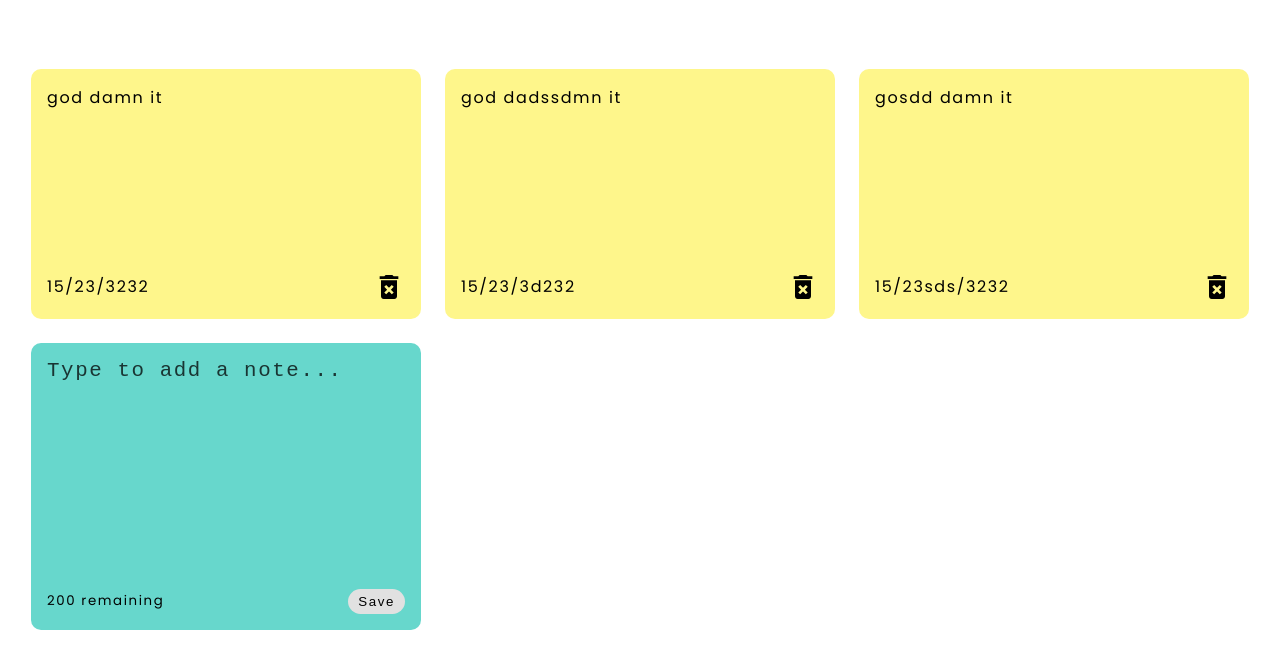
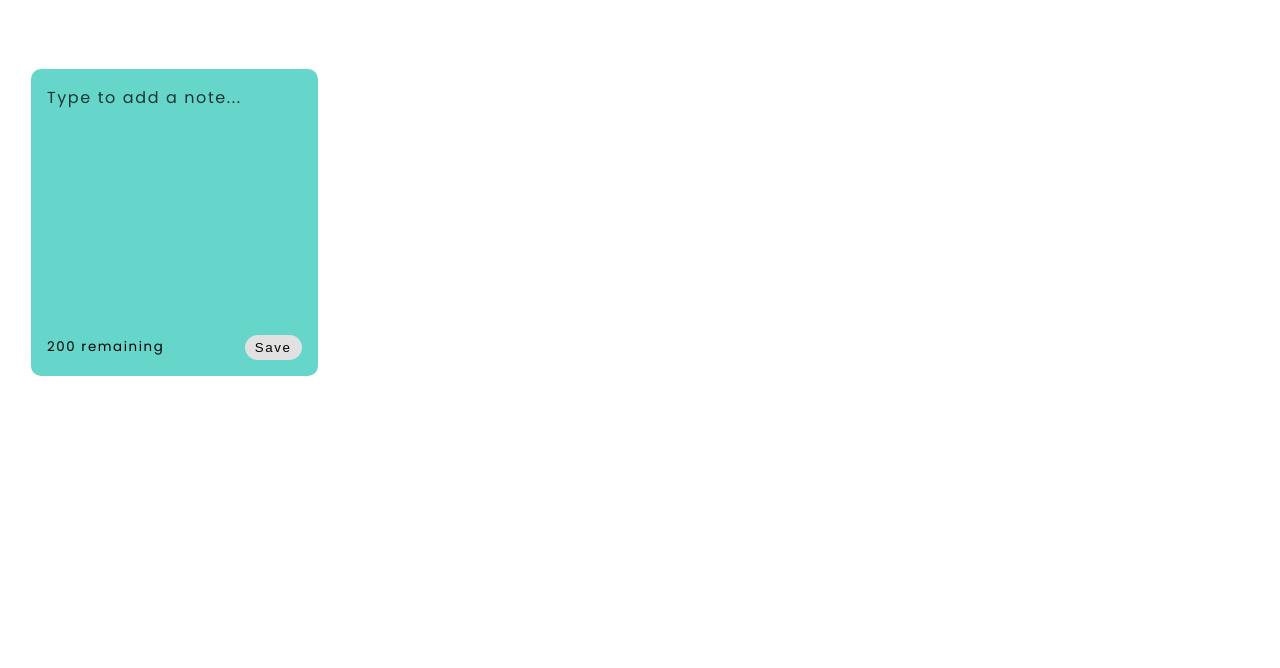
Before and after one commit to Airtribunal/React-Notes, a React (Create React App) app: page / in a window 1280 px wide. Shown: the top 668 px of the page. Built offline with nearby package versions, Linux system fonts and the light colour scheme.

Commit message:
Letter counter and Deleting notes

```diff
--- a/package.json
+++ b/package.json
@@ -11,6 +11,7 @@
     "react-dom": "^18.2.0",
     "react-icons": "^4.7.1",
     "react-scripts": "5.0.1",
+    "react-toastify": "^9.1.1",
     "web-vitals": "^2.1.4"
   },
   "scripts": {
--- a/src/App.jsx
+++ b/src/App.jsx
@@ -1,34 +1,26 @@
 import React, { useState } from "react";
 import { nanoid } from "nanoid";
+import { ToastContainer, toast } from "react-toastify";
+import "react-toastify/dist/ReactToastify.css";
 
 import NotesList from "./components/NotesList";
 
 const App = () => {
-  const [notes, setNotes] = useState([
-    {
-      id: nanoid(),
-      text: "god damn it",
-      date: "15/23/3232",
-    },
-    {
-      id: nanoid(),
-      text: "god dadssdmn it",
-      date: "15/23/3d232",
-    },
-    {
-      id: nanoid(),
-      text: "gosdd damn it",
-      date: "15/23sds/3232",
-    },
-  ]);
+  const [notes, setNotes] = useState([]); // Array of Notes
+  const [noteText, setNoteText] = useState(""); // Text of note
+  const characterLimit = 200; // For Character Couner
+  // Controlled Text of Note
+  function handleChange(e) {
+    const value = e.target.value;
 
-  const [noteText, setNoteText] = useState("");
-
-  function handleChange(e) {
-    setNoteText(e.target.value);
+    if (characterLimit - value.length >= 0) {
+      setNoteText(value);
+    }
   }
 
+  // Add Note Function
   function handleAddNote(text) {
+    if (noteText.trim().length > 0) {
       const date = new Date();
       const newNote = {
         id: nanoid(),
@@ -38,7 +30,26 @@ const App = () => {
       const newNotesArray = [...notes, newNote];
       setNotes(newNotesArray);
       setNoteText("");
+    } else {
+      toast.error("Type in something to add note!", {
+        position: "bottom-right",
+        autoClose: 1000,
+        hideProgressBar: false,
+        closeOnClick: true,
+        pauseOnHover: false,
+        draggable: true,
+        progress: undefined,
+        theme: "light",
+      });
     }
+  }
+
+  // Delete Note
+  function handleDeleteNote(id) {
+    const newNotes1 = notes.filter((note) => note.id !== id)
+    setNotes(newNotes1)
+  }
+
   return (
     <div className="notes-container">
       <NotesList
@@ -46,7 +57,10 @@ const App = () => {
         handleAddNote={handleAddNote}
         handleChange={handleChange}
         notes={notes}
+        characterLimit={characterLimit}
+        handleDeleteNote={handleDeleteNote}
       />
+      <ToastContainer />
     </div>
   );
 };
--- a/src/components/AddNote.jsx
+++ b/src/components/AddNote.jsx
@@ -1,6 +1,5 @@
-
 const AddNote = (props) => {
-  const { noteText, handleChange, handleAddNote } = props;
+  const { noteText, handleChange, handleAddNote, characterLimit } = props;
 
   return (
     <div className="new note">
@@ -12,7 +11,7 @@ const AddNote = (props) => {
         onChange={handleChange}
       ></textarea>
       <div className="note-footer">
-        <small>200 remaining</small>
+        <small>{`${characterLimit - noteText.length} remaining`}</small>
         <button onClick={() => handleAddNote(noteText)} className="save-button">
           Save
         </button>
--- a/src/components/Note.jsx
+++ b/src/components/Note.jsx
@@ -1,16 +1,18 @@
 import { MdDeleteForever } from "react-icons/md";
 
 const Note = (props) => {
-    const {text, date} = props
+  const { text, date, handleDeleteNote, id } = props;
 
   return (
     <div className="note">
-      <span className="notes-text">
-        {text}
-      </span>
+      <p className="note-text">{text}</p>
       <div className="note-footer">
         <span className="notes-date">{date}</span>
-        <MdDeleteForever className="delete-icon" size="2em" />
+        <MdDeleteForever
+          onClick={() => handleDeleteNote(id)}
+          className="delete-icon"
+          size="2em"
+        />
       </div>
     </div>
   );
--- a/src/components/NotesList.jsx
+++ b/src/components/NotesList.jsx
@@ -2,10 +2,25 @@ import AddNote from "./AddNote";
 import Note from "./Note";
 
 const NotesList = (props) => {
-  const { notes, noteText, handleAddNote, handleChange } = props;
+  const {
+    notes,
+    noteText,
+    handleAddNote,
+    handleChange,
+    characterLimit,
+    handleDeleteNote,
+  } = props;
 
   const notesList = notes.map((note) => {
-    return <Note key={note.id} text={note.text} date={note.date} />;
+    return (
+      <Note
+        key={note.id}
+        id={note.id}
+        text={note.text}
+        date={note.date}
+        handleDeleteNote={handleDeleteNote}
+      />
+    );
   });
 
   return (
@@ -15,6 +30,7 @@ const NotesList = (props) => {
         handleChange={handleChange}
         handleAddNote={handleAddNote}
         noteText={noteText}
+        characterLimit={characterLimit}
       />
     </div>
   );
--- a/src/style/global.css
+++ b/src/style/global.css
@@ -18,6 +18,7 @@
 :root {
     --sizeIndex: 1vw + 1vh;
     --mainColor: hsl(56, 98%, 77%);
+    --secondColor: hsl(174, 58%, 62%);
 }
 
 ::placeholder {
@@ -32,7 +33,6 @@ body {
 /* Notes */
 .notes-container {
     max-width: 1250px;
-    min-height: 100vh;
 
     margin-inline: auto;
     padding: 1em;
@@ -44,7 +44,7 @@ body {
 
     display: grid;
     gap: 1.5em;
-    grid-template-columns: repeat(auto-fill, minmax(350px, 1fr));
+    grid-template-columns: repeat(auto-fill, minmax(280px, 1fr));
 }
 
 .note {
@@ -52,11 +52,15 @@ body {
     border-radius: 10px;
     padding: 1rem;
     height: 100%;
-    min-height: 250px;
+    min-height: 300px;
     display: flex;
     flex-direction: column;
     justify-content: space-between;
     white-space: pre-wrap;
+}
+
+.note-text {
+    line-break: anywhere;
 }
 
 .note-footer {
@@ -69,15 +73,21 @@ body {
     cursor: pointer;
 }
 
+.delete-icon:hover {
+    color: hsl(174, 58%, 50%);
+}
+
 .new.note {
-    background-color: #67d7cc;
+    background-color: var(--secondColor);
 }
 
 textarea {
-    font-size: calc(var(--sizeIndex) * 1);
     border: none;
     resize: none;
-    background-color: #67d7cc;
+
+    font-size: 16px;
+    font-family: 'Poppins', sans-serif;
+    background-color: var(--secondColor);
 }
 
 textarea:focus {
```
Also changed, not shown: 1 other file (tests, documents, lock files or other folders). Lines whose indentation alone changed are shown as unchanged.
